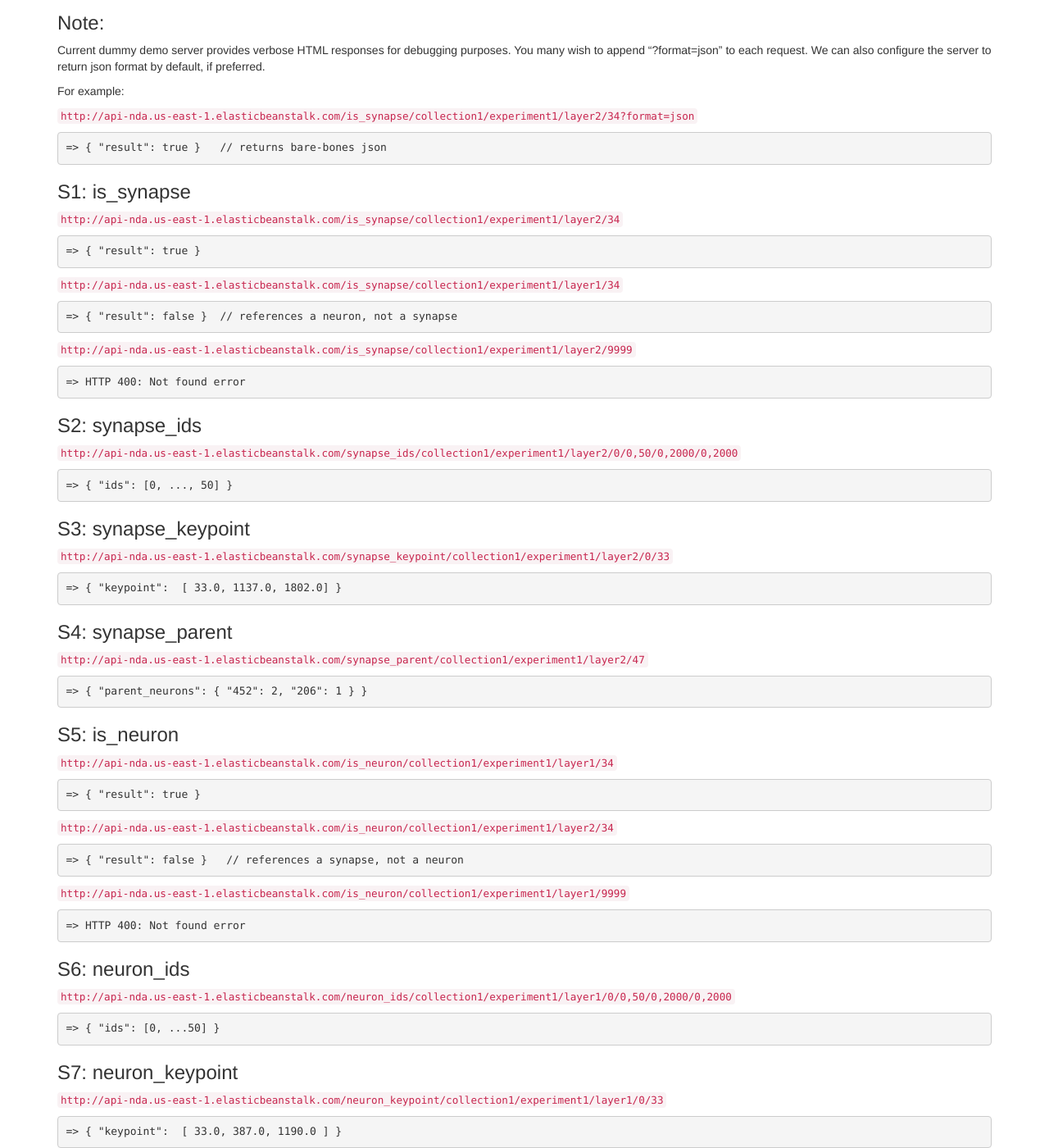
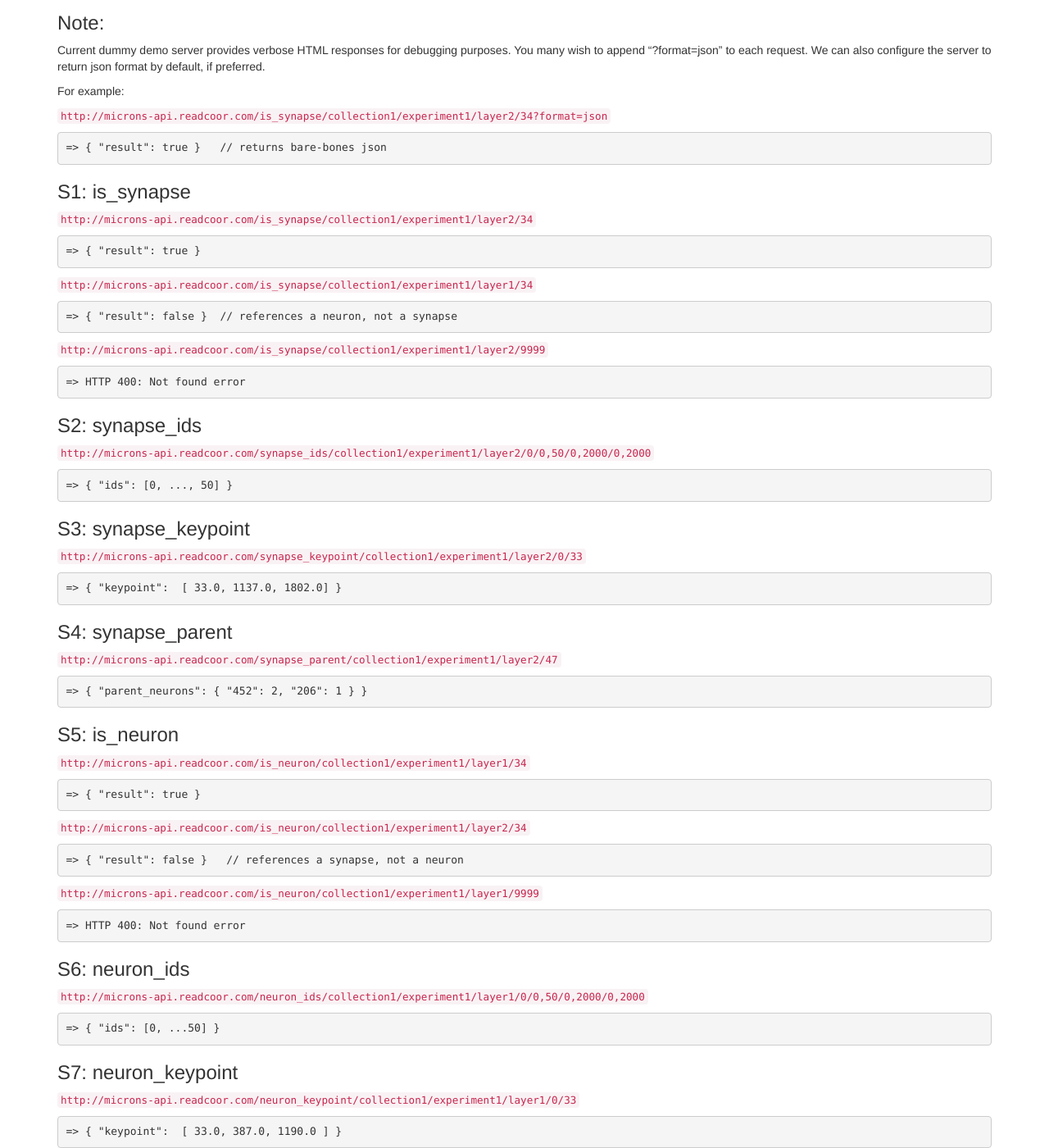
Before and after one commit to readcoor/MIDAS-MICrONS, a Jekyll site: the page built from docs/api-demo.md, in a window 1280 px wide and 1400 px high, scrolled down 781 px. Shown: the whole window at 82% size. Built offline with Jekyll 4.4.1, drawn with Linux system fonts in a browser that asks for light colours; nearby versions of some CDN libraries; our own code applies the rules of GitHub Pages for plain Markdown files; part of the change alters nothing that is shown; some of the changed text lies outside the part shown.

Commit message:
updated URL for api-demo.md

````diff
--- a/docs/api-demo.md
+++ b/docs/api-demo.md
@@ -9,7 +9,7 @@ This document describes how to demo the abilities of the NDA API using the dummy
 
 ## Demo site:
 To find REST parameter documentation for all NDA API endpoints, visit this page:
-[`http://api-nda.us-east-1.elasticbeanstalk.com/docs/`](http://api-nda.us-east-1.elasticbeanstalk.com/docs/)
+[`http://microns-api.readcoor.com/docs/`](http://microns-api.readcoor.com/docs/)
 
 ## Example values:
 This section describes the ranges of example values used to populate the demo site.
@@ -37,115 +37,115 @@ You many wish to append “?format=json” to each request. We can also configur
 
 For example:
 
-[`http://api-nda.us-east-1.elasticbeanstalk.com/is_synapse/collection1/experiment1/layer2/34?format=json`](http://api-nda.us-east-1.elasticbeanstalk.com/is_synapse/collection1/experiment1/layer2/34?format=json)
+[`http://microns-api.readcoor.com/is_synapse/collection1/experiment1/layer2/34?format=json`](http://microns-api.readcoor.com/is_synapse/collection1/experiment1/layer2/34?format=json)
 
 ```json
 => { "result": true }   // returns bare-bones json
 ```
 
 ### S1: is_synapse
-[`http://api-nda.us-east-1.elasticbeanstalk.com/is_synapse/collection1/experiment1/layer2/34`](http://api-nda.us-east-1.elasticbeanstalk.com/is_synapse/collection1/experiment1/layer2/34)
+[`http://microns-api.readcoor.com/is_synapse/collection1/experiment1/layer2/34`](http://microns-api.readcoor.com/is_synapse/collection1/experiment1/layer2/34)
 
 ```json
 => { "result": true }
 ```
 
-[`http://api-nda.us-east-1.elasticbeanstalk.com/is_synapse/collection1/experiment1/layer1/34`](http://api-nda.us-east-1.elasticbeanstalk.com/is_synapse/collection1/experiment1/layer1/34)
+[`http://microns-api.readcoor.com/is_synapse/collection1/experiment1/layer1/34`](http://microns-api.readcoor.com/is_synapse/collection1/experiment1/layer1/34)
 
 ```json
 => { "result": false }  // references a neuron, not a synapse
 ```
 
-[`http://api-nda.us-east-1.elasticbeanstalk.com/is_synapse/collection1/experiment1/layer2/9999`](http://api-nda.us-east-1.elasticbeanstalk.com/is_synapse/collection1/experiment1/layer2/9999)
+[`http://microns-api.readcoor.com/is_synapse/collection1/experiment1/layer2/9999`](http://microns-api.readcoor.com/is_synapse/collection1/experiment1/layer2/9999)
 
 ```json
 => HTTP 400: Not found error
 ```
 
 ### S2: synapse_ids
-[`http://api-nda.us-east-1.elasticbeanstalk.com/synapse_ids/collection1/experiment1/layer2/0/0,50/0,2000/0,2000`](http://api-nda.us-east-1.elasticbeanstalk.com/synapse_ids/collection1/experiment1/layer2/0/0,50/0,2000/0,2000)
+[`http://microns-api.readcoor.com/synapse_ids/collection1/experiment1/layer2/0/0,50/0,2000/0,2000`](http://microns-api.readcoor.com/synapse_ids/collection1/experiment1/layer2/0/0,50/0,2000/0,2000)
 
 ```json
 => { "ids": [0, ..., 50] }
 ```
 
 ### S3: synapse_keypoint
-[`http://api-nda.us-east-1.elasticbeanstalk.com/synapse_keypoint/collection1/experiment1/layer2/0/33`](http://api-nda.us-east-1.elasticbeanstalk.com/synapse_keypoint/collection1/experiment1/layer2/0/33)
+[`http://microns-api.readcoor.com/synapse_keypoint/collection1/experiment1/layer2/0/33`](http://microns-api.readcoor.com/synapse_keypoint/collection1/experiment1/layer2/0/33)
 
 ```json
 => { "keypoint":  [ 33.0, 1137.0, 1802.0] }
 ```
 
 ### S4: synapse_parent
-[`http://api-nda.us-east-1.elasticbeanstalk.com/synapse_parent/collection1/experiment1/layer2/47`](http://api-nda.us-east-1.elasticbeanstalk.com/synapse_parent/collection1/experiment1/layer2/47)
+[`http://microns-api.readcoor.com/synapse_parent/collection1/experiment1/layer2/47`](http://microns-api.readcoor.com/synapse_parent/collection1/experiment1/layer2/47)
 
 ```json
 => { "parent_neurons": { "452": 2, "206": 1 } }
 ```
 
 ### S5: is_neuron
-[`http://api-nda.us-east-1.elasticbeanstalk.com/is_neuron/collection1/experiment1/layer1/34`](http://api-nda.us-east-1.elasticbeanstalk.com/is_neuron/collection1/experiment1/layer1/34)
+[`http://microns-api.readcoor.com/is_neuron/collection1/experiment1/layer1/34`](http://microns-api.readcoor.com/is_neuron/collection1/experiment1/layer1/34)
 
 ```json
 => { "result": true }
 ```
 
-[`http://api-nda.us-east-1.elasticbeanstalk.com/is_neuron/collection1/experiment1/layer2/34`](http://api-nda.us-east-1.elasticbeanstalk.com/is_neuron/collection1/experiment1/layer2/34)
+[`http://microns-api.readcoor.com/is_neuron/collection1/experiment1/layer2/34`](http://microns-api.readcoor.com/is_neuron/collection1/experiment1/layer2/34)
 
 ```json
 => { "result": false }   // references a synapse, not a neuron
 ```
 
-[`http://api-nda.us-east-1.elasticbeanstalk.com/is_neuron/collection1/experiment1/layer1/9999`](http://api-nda.us-east-1.elasticbeanstalk.com/is_neuron/collection1/experiment1/layer1/9999)
+[`http://microns-api.readcoor.com/is_neuron/collection1/experiment1/layer1/9999`](http://microns-api.readcoor.com/is_neuron/collection1/experiment1/layer1/9999)
 
 ```json
 => HTTP 400: Not found error
 ```
 
 ### S6: neuron_ids
-[`http://api-nda.us-east-1.elasticbeanstalk.com/neuron_ids/collection1/experiment1/layer1/0/0,50/0,2000/0,2000`](http://api-nda.us-east-1.elasticbeanstalk.com/neuron_ids/collection1/experiment1/layer1/0/0,50/0,2000/0,2000)
+[`http://microns-api.readcoor.com/neuron_ids/collection1/experiment1/layer1/0/0,50/0,2000/0,2000`](http://microns-api.readcoor.com/neuron_ids/collection1/experiment1/layer1/0/0,50/0,2000/0,2000)
 
 ```json
 => { "ids": [0, ...50] }
 ```
 
 ### S7: neuron_keypoint
-[`http://api-nda.us-east-1.elasticbeanstalk.com/neuron_keypoint/collection1/experiment1/layer1/0/33`](http://api-nda.us-east-1.elasticbeanstalk.com/neuron_keypoint/collection1/experiment1/layer1/0/33)
+[`http://microns-api.readcoor.com/neuron_keypoint/collection1/experiment1/layer1/0/33`](http://microns-api.readcoor.com/neuron_keypoint/collection1/experiment1/layer1/0/33)
 
 ```json
 => { "keypoint":  [ 33.0, 387.0, 1190.0 ] }
 ```
 
 ### S8: neuron_children
-[`http://api-nda.us-east-1.elasticbeanstalk.com/neuron_children/collection1/experiment1/layer1/0/0,50/0,2000/0,2000/37`](http://api-nda.us-east-1.elasticbeanstalk.com/neuron_children/collection1/experiment1/layer1/0/0,50/0,2000/0,2000/37)
+[`http://microns-api.readcoor.com/neuron_children/collection1/experiment1/layer1/0/0,50/0,2000/0,2000/37`](http://microns-api.readcoor.com/neuron_children/collection1/experiment1/layer1/0/0,50/0,2000/0,2000/37)
 
 ```json
 => { "child_synapses": { "96": 2, "541": 1 } }
 ```
 
 ### S9: voxel_list
-[`http://api-nda.us-east-1.elasticbeanstalk.com/voxel_list/collection1/experiment1/layer1/0/0,50/0,2000/0,2000/23`](http://api-nda.us-east-1.elasticbeanstalk.com/voxel_list/collection1/experiment1/layer1/0/0,50/0,2000/0,2000/23)
+[`http://microns-api.readcoor.com/voxel_list/collection1/experiment1/layer1/0/0,50/0,2000/0,2000/23`](http://microns-api.readcoor.com/voxel_list/collection1/experiment1/layer1/0/0,50/0,2000/0,2000/23)
 
 ```json
 => { "x": [ 62.0,14.0… ], "y": [ 1192.0,1036.0… ], "z": [ 1592.0,1602.0… ]}
 ```
 
 ### S10: synapse_compartment
-[`http://api-nda.us-east-1.elasticbeanstalk.com/synapse_compartment/collection1/experiment1/layer2/55`](http://api-nda.us-east-1.elasticbeanstalk.com/synapse_compartment/collection1/experiment1/layer2/55)
+[`http://microns-api.readcoor.com/synapse_compartment/collection1/experiment1/layer2/55`](http://microns-api.readcoor.com/synapse_compartment/collection1/experiment1/layer2/55)
 
 ```json
 => { "compartment": "soma" }
 ```
 
 ### S11: neuron_celltype
-[`http://api-nda.us-east-1.elasticbeanstalk.com/neuron_celltype/collection1/experiment1/layer1/66`](http://api-nda.us-east-1.elasticbeanstalk.com/neuron_celltype/collection1/experiment1/layer1/66)
+[`http://microns-api.readcoor.com/neuron_celltype/collection1/experiment1/layer1/66`](http://microns-api.readcoor.com/neuron_celltype/collection1/experiment1/layer1/66)
 
 ```json
 => { "cell_type": "excitatory" }
 ```
 
 ### S12: neuron_stimulus
-[`http://api-nda.us-east-1.elasticbeanstalk.com/neuron_stimulus/collection1/experiment1/layer1/73/0,25`](http://api-nda.us-east-1.elasticbeanstalk.com/neuron_stimulus/collection1/experiment1/layer1/73/0,25)
+[`http://microns-api.readcoor.com/neuron_stimulus/collection1/experiment1/layer1/73/0,25`](http://microns-api.readcoor.com/neuron_stimulus/collection1/experiment1/layer1/73/0,25)
 
 ```json
 =>  { "stimulus": [ [ 0, 3 ],  [ 1, 8 ], … ] }
@@ -153,7 +153,7 @@ For example:
 (note: S12 API signature is subject to change soon)
 
 ### S13: neuron_activity
-[`http://api-nda.us-east-1.elasticbeanstalk.com/neuron_activity/collection1/experiment1/layer1/36/0,25`](http://api-nda.us-east-1.elasticbeanstalk.com/neuron_activity/collection1/experiment1/layer1/36/0,25)
+[`http://microns-api.readcoor.com/neuron_activity/collection1/experiment1/layer1/36/0,25`](http://microns-api.readcoor.com/neuron_activity/collection1/experiment1/layer1/36/0,25)
 
 ```json
 =>  { "activity": [[ 0, 0.858960732532459 ], [ 1, 0.0411693150537612 ], … ] }
````
